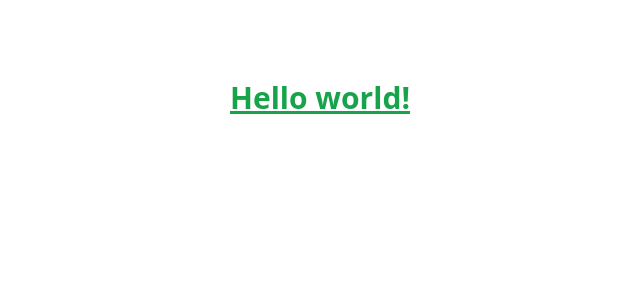
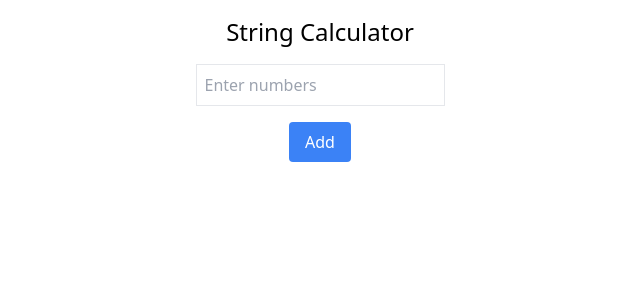
Before and after one commit to Jayanth-sm-au28/Incubyte, a React (Create React App) app: page / in a window 1280 px wide. Shown: the top 300 px of the page, without its empty margins (320-960 px from the left). Built offline with nearby package versions, Linux system fonts and the light colour scheme.

Commit message:
added first test case , all cases passed successfully

```diff
--- a/src/App.tsx
+++ b/src/App.tsx
@@ -1,13 +1,12 @@
 import React from 'react';
 
 import './App.css';
+import StringCalculator from './components/StringCalculator';
 
 function App() {
   return (
    <>
-   <h1 className="text-3xl text-green-600 font-bold underline flex justify-center items-center mt-20">
-      Hello world!
-    </h1>
+  <StringCalculator/>
    </>
   );
 }
--- /dev/null
+++ b/src/components/StringCalculator.tsx
@@ -0,0 +1,48 @@
+import React, { useState } from 'react';
+
+const StringCalculator: React.FC = () => {
+  const [input, setInput] = useState('');
+  const [result, setResult] = useState<number | null>(null);
+
+  const add = (numbers: string): number => {
+    if (numbers == '') return 0;
+    const numArray = numbers.split(',').map(Number);
+    return numArray.reduce((sum, num) => sum + num, 0);
+  };
+
+  const handleAdd = () => {
+    try {
+      const sum = add(input);
+      setResult(sum);
+    } catch (error:any) {
+      setResult(null);
+      alert(error.message);
+    }
+  };
+
+  return (
+    <div className="flex flex-col items-center p-4">
+      <h1 className="text-2xl mb-4">String Calculator</h1>
+      <input
+        type="text"
+        value={input}
+        onChange={(e) => setInput(e.target.value)}
+        className="border p-2 mb-4"
+        placeholder="Enter numbers"
+      />
+      <button
+        onClick={handleAdd}
+        className="bg-blue-500 text-white px-4 py-2 rounded"
+      >
+        Add
+      </button>
+      {result != null && (
+        <div className="mt-4">
+          <h2 className="text-xl">Result: {result}</h2>
+        </div>
+      )}
+    </div>
+  );
+};
+
+export default StringCalculator;
```
Also changed, not shown: 2 other files (tests, documents, lock files or other folders).
